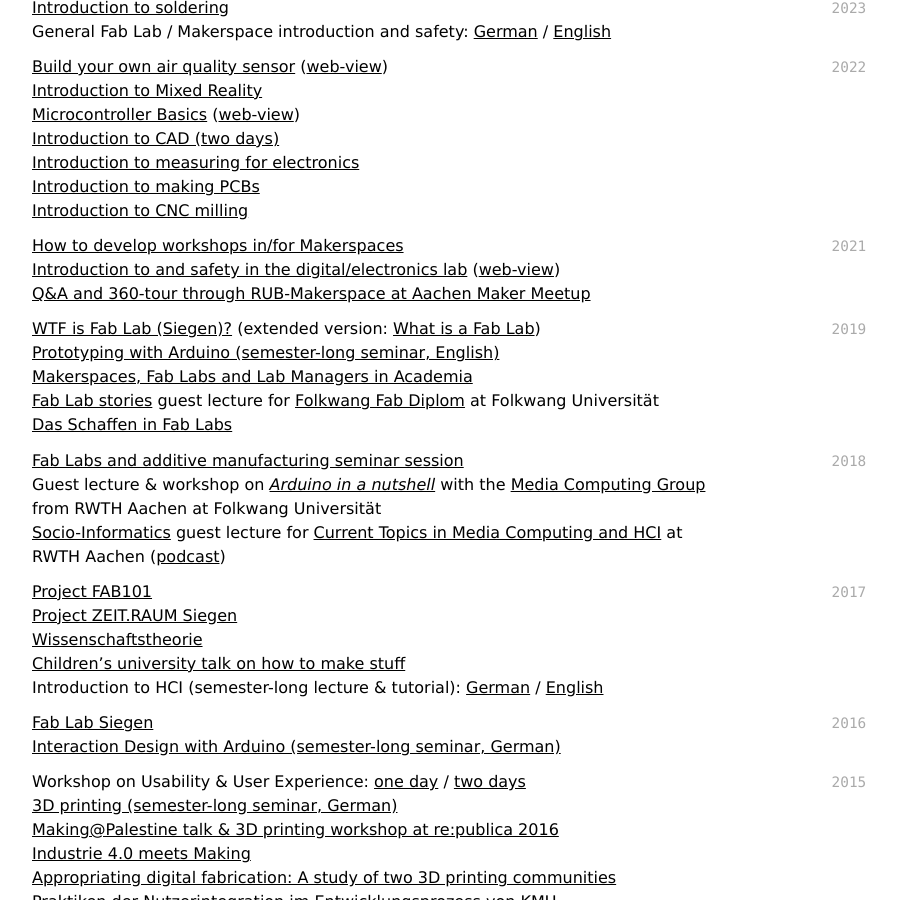
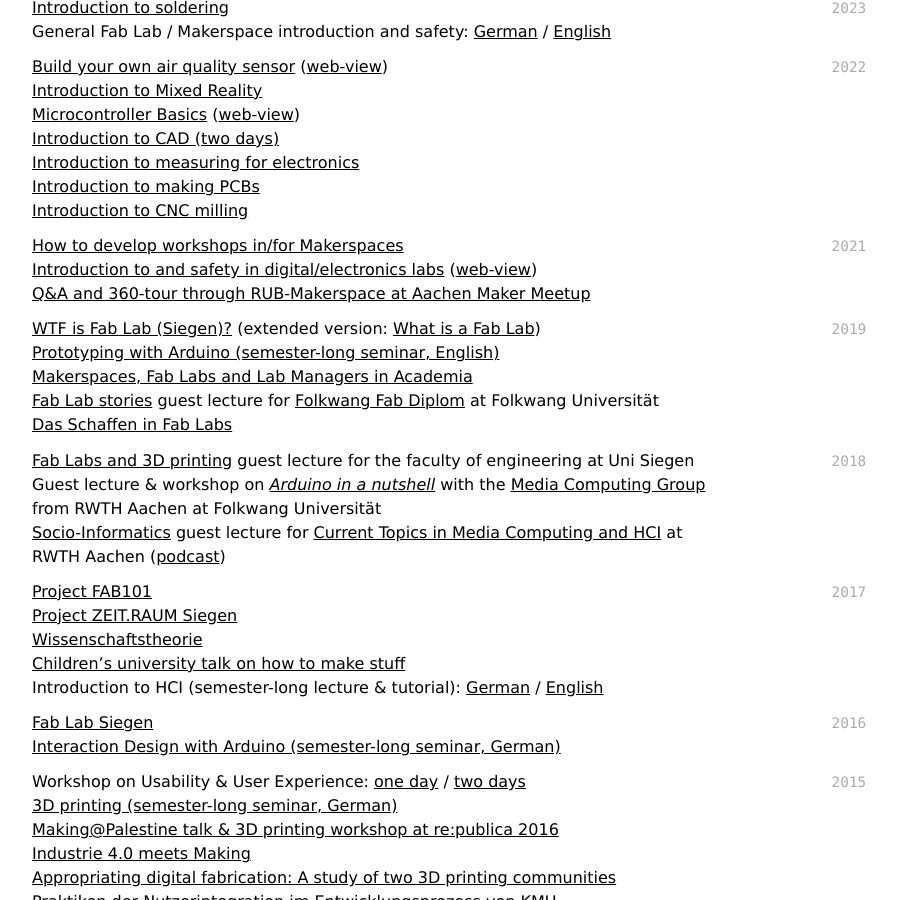
Before and after one commit to oliverstickel/oliverstickel.github.io, a Jekyll site: the page built from index.md, in a window 1280 px wide and 900 px high, scrolled down 8286 px. Shown: the whole window, without its empty margins (300-1197 px from the left). Built offline with Jekyll 4.4.1, drawn with Linux system fonts in a browser that asks for light colours; nearby versions of some CDN libraries; a style sheet for code colours, icons or effects is not loaded.

Commit message:
Update index.md

```diff
--- a/index.md
+++ b/index.md
@@ -291,7 +291,7 @@ General Fab Lab / Makerspace introduction and safety: [German](files/slides/2023
 
 `2021`
 [How to develop workshops in/for Makerspaces](files/slides/2021-workshops-in-makerspaces.pdf)
-[Introduction to and safety in the digital/electronics lab](files/slides/2021-unterweisung-digitallabor.pdf) ([web-view](https://makerspace.ruhr-uni-bochum.de/slides/unterweisung-digitallabor/))
+[Introduction to and safety in digital/electronics labs](files/slides/2021-unterweisung-digitallabor.pdf) ([web-view](https://makerspace.ruhr-uni-bochum.de/slides/unterweisung-digitallabor/))
 [Q&A and 360-tour through RUB-Makerspace at Aachen Maker Meetup](https://hci.rwth-aachen.de/amm-210721)
 
 `2019`
@@ -302,7 +302,7 @@ General Fab Lab / Makerspace introduction and safety: [German](files/slides/2023
 [Das Schaffen in Fab Labs](files/slides/2019_das-schaffen-in-fab-labs.pdf)
 
 `2018`
-[Fab Labs and additive manufacturing seminar session](files/slides/2018_additive-manufacturing-in-fablabs.pdf)
+[Fab Labs and 3D printing](files/slides/2018_additive-manufacturing-in-fablabs.pdf) guest lecture for the faculty of engineering at Uni Siegen
 Guest lecture & workshop on [*Arduino in a nutshell*](https://hci.rwth-aachen.de/arduino) with the [Media Computing Group](https://hci.rwth-aachen.de/) from RWTH Aachen at Folkwang Universität
 [Socio-Informatics](files/slides/2018-socio-informatics.pdf) guest lecture for [Current Topics in Media Computing and HCI](https://hci.rwth-aachen.de/cthci-ss2018) at RWTH Aachen ([podcast](https://podcasts.apple.com/us/podcast/12-socio-informatiks-oliver-stickel/id1374020313?i=1000416862043))
 
```
